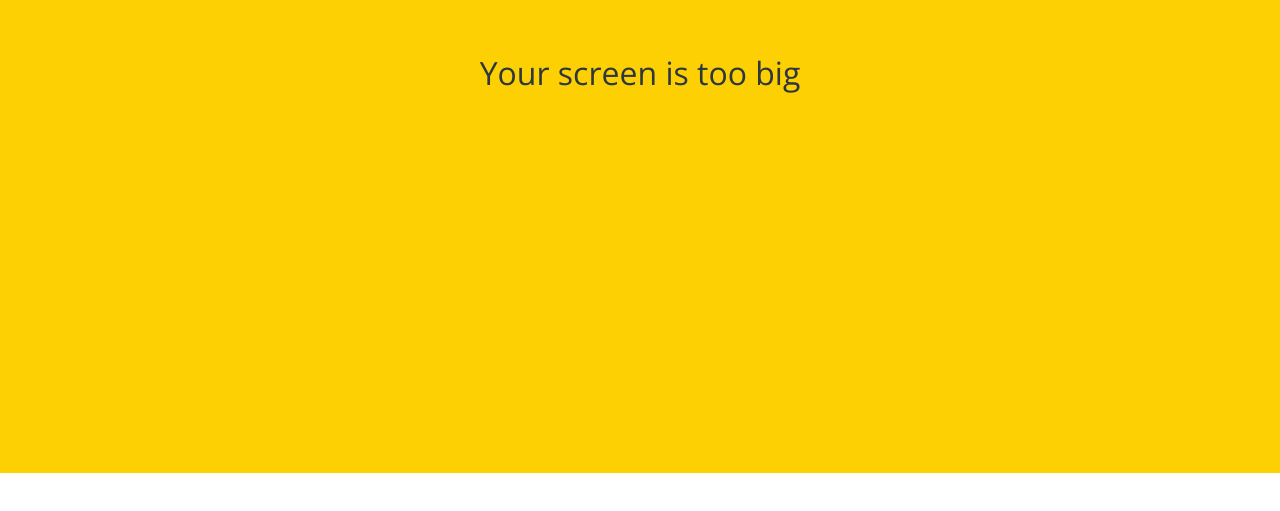
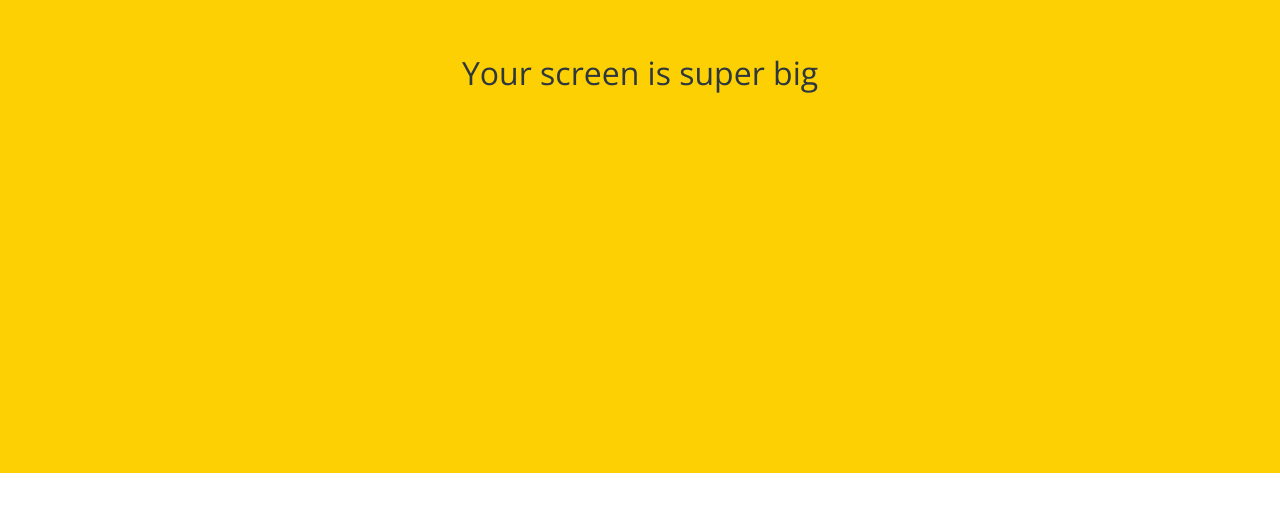
Before and after one commit to Wooya11/kokoa-clone-2026, a plain HTML site: page chats.html in a window 1280 px wide. Shown: the part 327-838 px from the top of the page. Drawn offline with nearby package versions, Linux system fonts and the light colour scheme.

Commit message:
too -> super

```diff
--- a/chats.html
+++ b/chats.html
@@ -99,7 +99,7 @@
         </li>
       </ul>
     </nav>
-    <div id="no-mobile">Your screen is too big</div>
+    <div id="no-mobile">Your screen is super big</div>
 
     <script
       src="https://kit.fontawesome.com/50460cd2a2.js"
```
